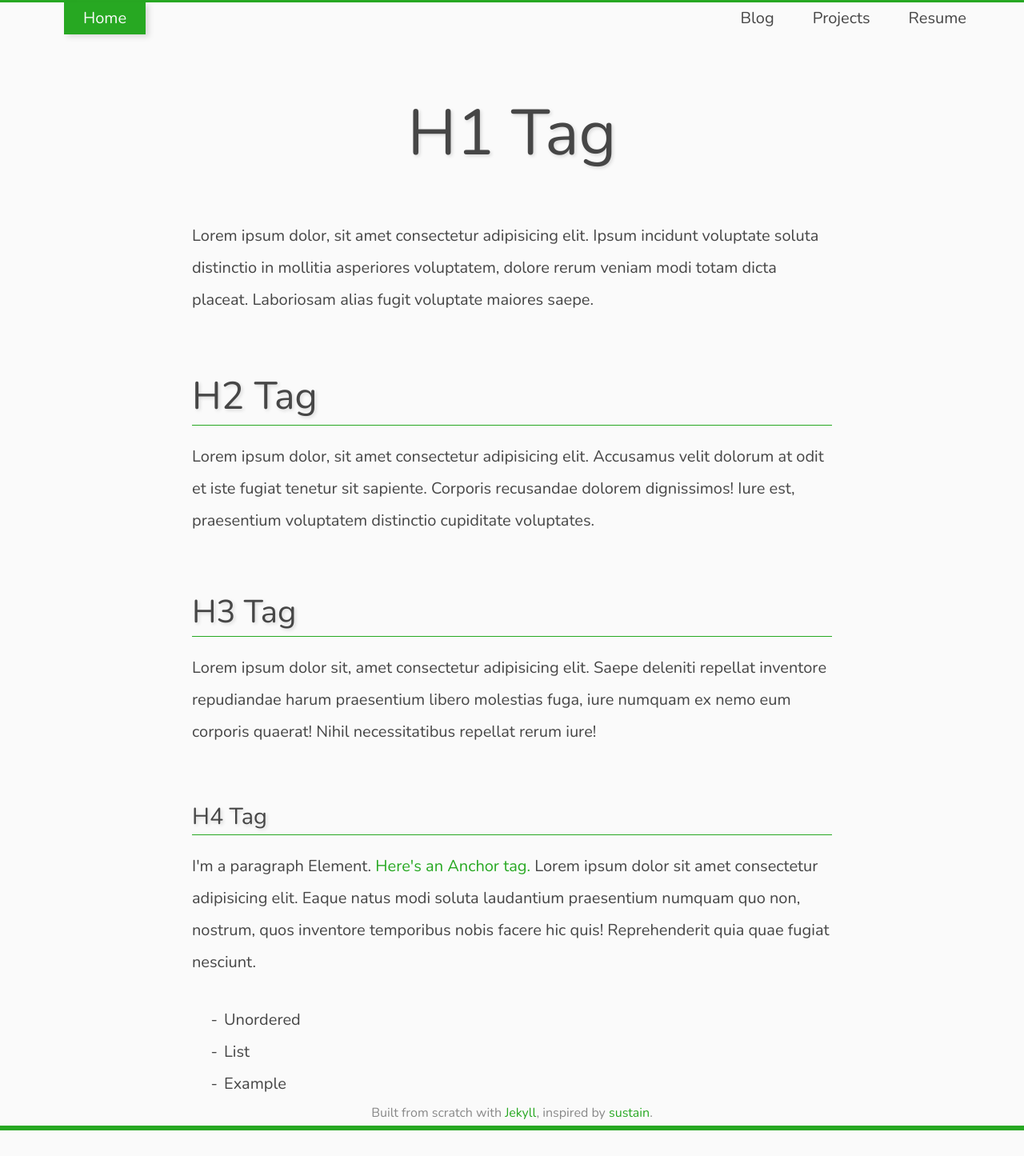
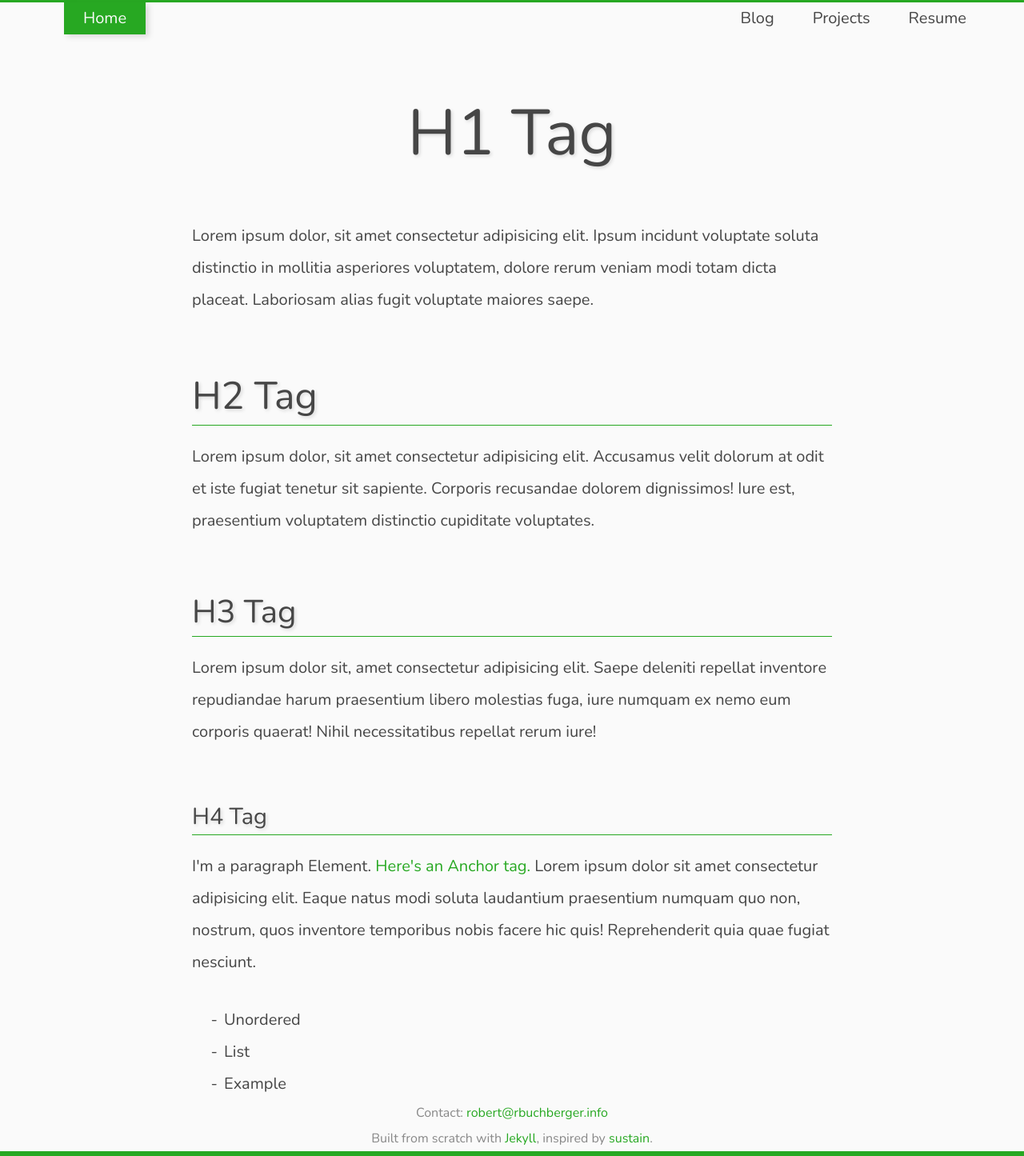
Before and after one commit to rbuchberger/robert-buchberger.com, a Jekyll site: the page built from index.html, in a window 1280 px wide. Shown: the whole page at 80% size. Built offline with Jekyll 4.4.1, drawn with Linux system fonts in a browser that asks for light colours; before the commit the page ends 1413 px from its top, so only the background shows below that.

Commit message:
updated footer

```diff
--- a/_includes/site_footer.html
+++ b/_includes/site_footer.html
@@ -1,4 +1,5 @@
 <footer>
+    <p>Contact: <a href="mailto:robert@rbuchberger.info">robert@rbuchberger.info</a></p>
     <p>
         Built from scratch with <a href="https://jekyllrb.com/">Jekyll</a>, inspired by <a href="https://github.com/jekyller/sustain">sustain</a>.
     </p>
```
